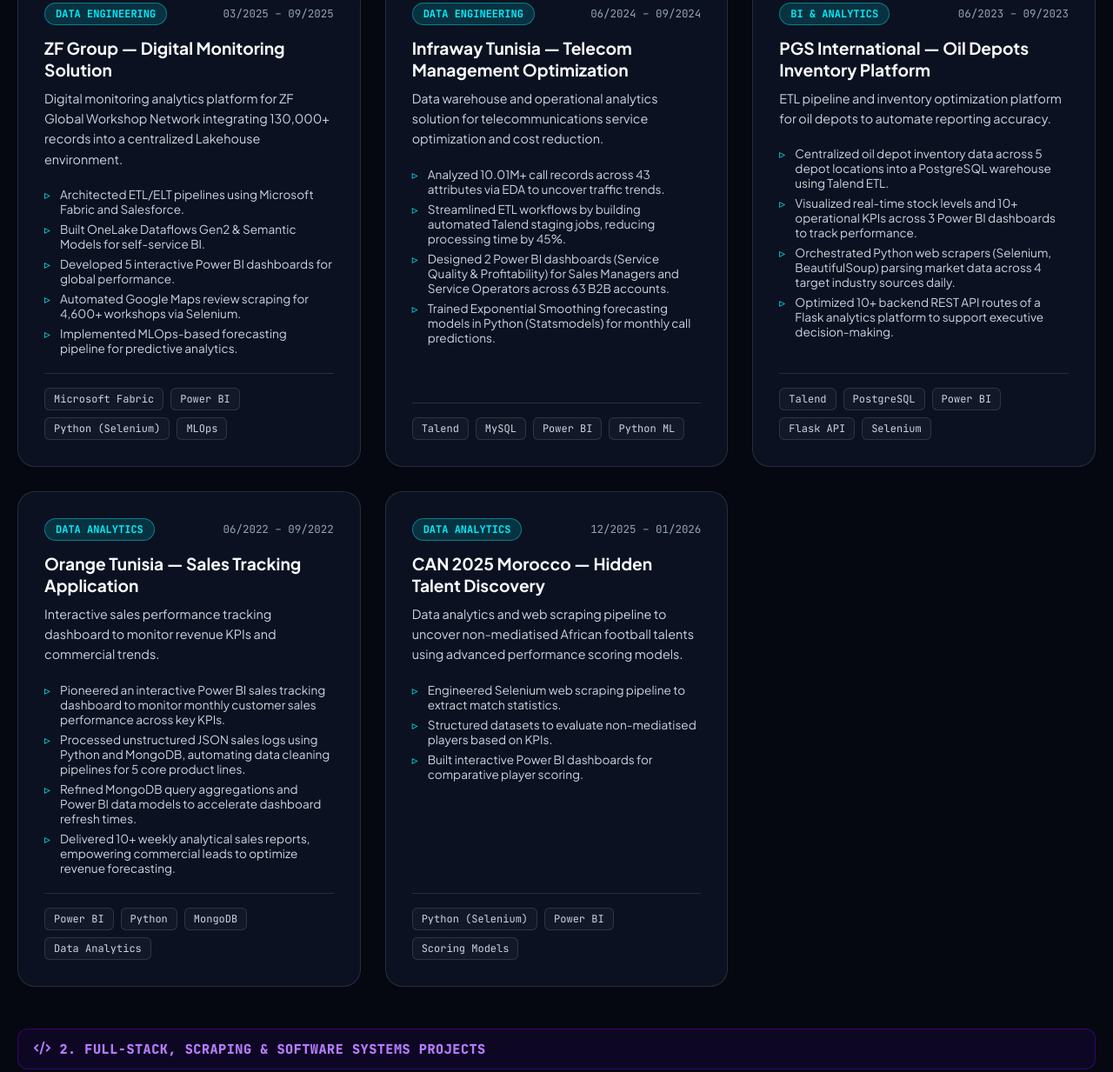
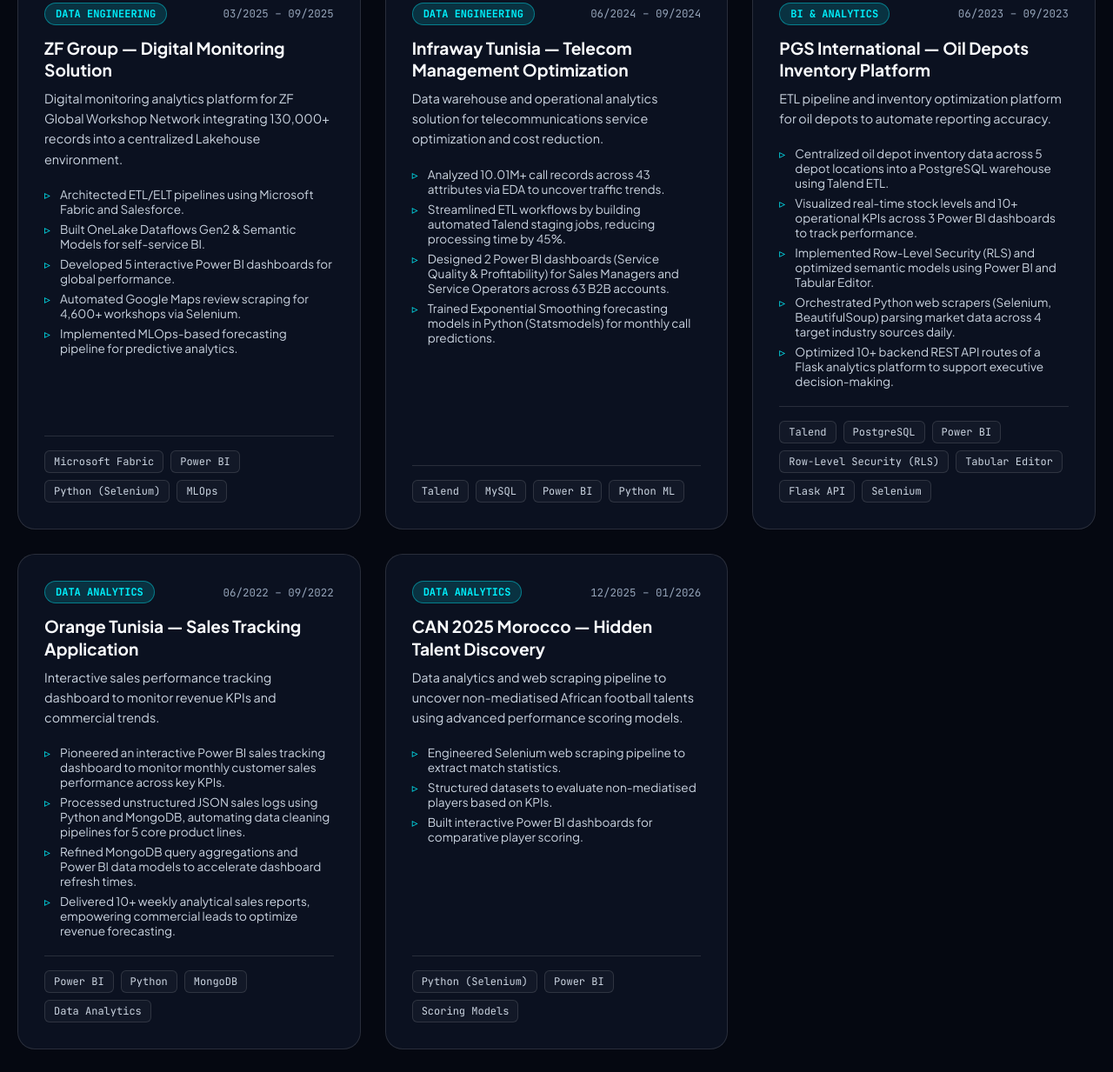
Before and after one commit to adammessaoudi/adam-messaoudi-portfolio, a plain HTML site: page index.html in a window 1280 px wide. Shown: the part 2287-3520 px from the top of the page at 87% size. Drawn offline with Linux system fonts and the light colour scheme.

Commit message:
Add files via upload

```diff
--- a/index.html
+++ b/index.html
@@ -1420,6 +1420,7 @@
                     <ul class="p-bullets">
                         <li>Centralized oil depot inventory data across 5 depot locations into a PostgreSQL warehouse using Talend ETL.</li>
                         <li>Visualized real-time stock levels and 10+ operational KPIs across 3 Power BI dashboards to track performance.</li>
+                        <li>Implemented Row-Level Security (RLS) and optimized semantic models using Power BI and Tabular Editor.</li>
                         <li>Orchestrated Python web scrapers (Selenium, BeautifulSoup) parsing market data across 4 target industry sources daily.</li>
                         <li>Optimized 10+ backend REST API routes of a Flask analytics platform to support executive decision-making.</li>
                     </ul>
@@ -1428,6 +1429,8 @@
                     <span class="tech-tag">Talend</span>
                     <span class="tech-tag">PostgreSQL</span>
                     <span class="tech-tag">Power BI</span>
+                    <span class="tech-tag">Row-Level Security (RLS)</span>
+                    <span class="tech-tag">Tabular Editor</span>
                     <span class="tech-tag">Flask API</span>
                     <span class="tech-tag">Selenium</span>
                 </div>
@@ -1654,7 +1657,9 @@
                 <h3><i class="fa-solid fa-server"></i> Data Engineering & BI</h3>
                 <div class="matrix-badges">
                     <span class="m-badge">Microsoft Fabric (OneLake, Dataflows Gen2)</span>
-                    <span class="m-badge">Power BI (DAX, Power Query)</span>
+                    <span class="m-badge">Power BI (DAX, Power Query, RLS, Tabular Editor)</span>
+                    <span class="m-badge">Row-Level Security (RLS) & Semantic Modeling</span>
+                    <span class="m-badge">Tabular Editor Model Optimization</span>
                     <span class="m-badge">ETL / ELT Pipelines & Staging</span>
                     <span class="m-badge">Talend Data Integration</span>
                     <span class="m-badge">Data Orchestration & Validation</span>
@@ -2125,7 +2130,7 @@
             } else if (cleanCmd === 'tech-stack') {
                 appendLine(`
                     <span class="t-highlight">DATA ENGINEERING & TECH STACK:</span><br>
-                    • <span class="t-success">Data Platforms</span>: Microsoft Fabric (OneLake, Dataflows Gen2), Power BI (DAX, Power Query), Talend, Data Warehousing, Dimensional Models, Salesforce ETL<br>
+                    • <span class="t-success">Data Platforms</span>: Microsoft Fabric (OneLake, Dataflows Gen2), Power BI (DAX, Power Query, RLS, Tabular Editor), Talend, Data Warehousing, Dimensional Models, Salesforce ETL<br>
                     • <span class="t-success">Scraping & Ingestion</span>: Python (Selenium, BeautifulSoup, Pandas, NumPy), REST APIs, Chrome Extensions (Manifest V3), Node.js Extractor<br>
                     • <span class="t-success">Generative AI & AI Tools</span>: Microsoft Fabric Copilot, Power BI Copilot, Azure OpenAI, GitHub Copilot, AI-assisted Development, Text-to-SQL, Statistical Analysis<br>
                     • <span class="t-success">MLOps & ML</span>: MLflow, Amazon SageMaker, Azure ML, NVIDIA NLP Transformers, Anomaly Detection, Scikit-Learn<br>
```
